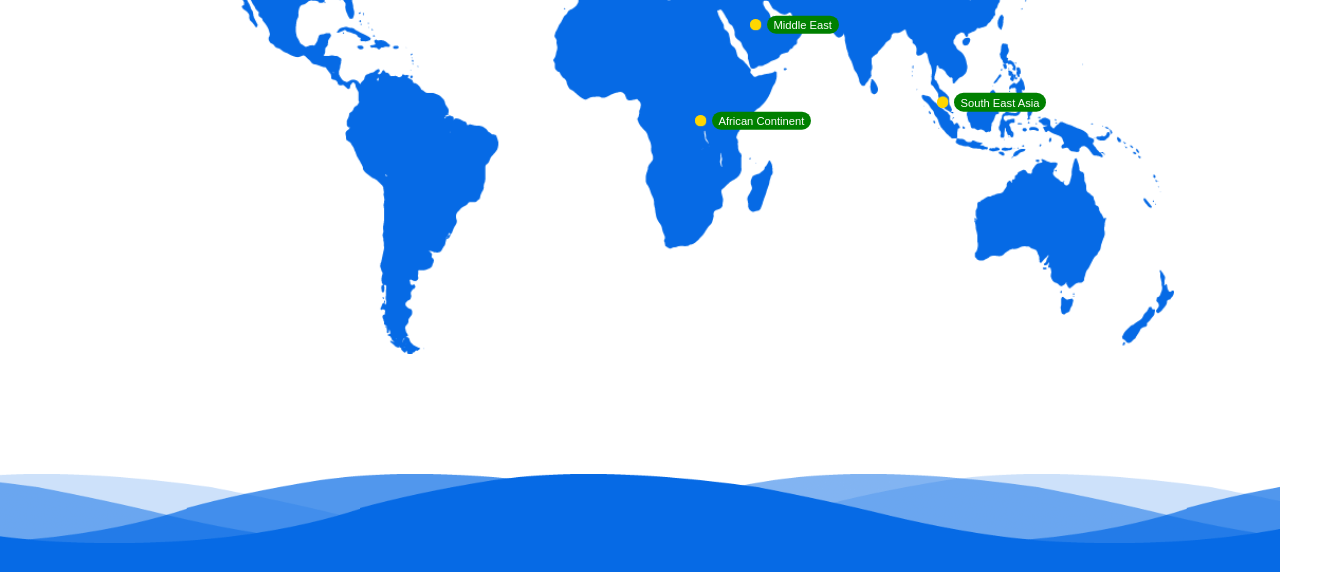
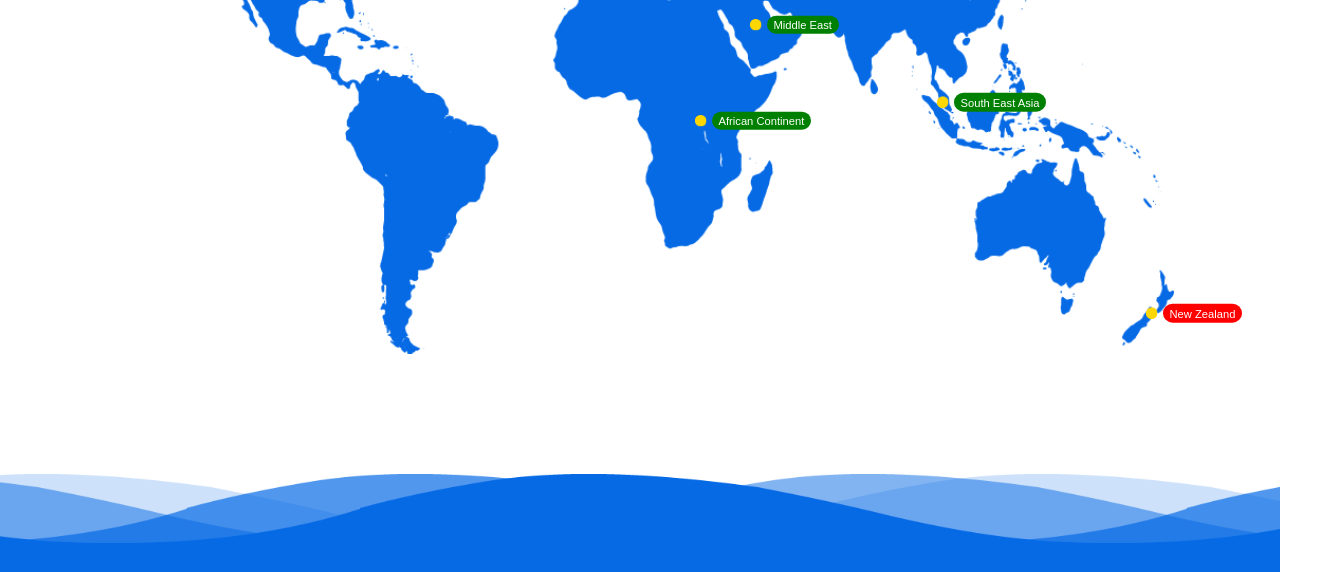
Before and after one commit to silverprimez/solvemen, a plain HTML site: page index.html in a window 1280 px wide. Shown: the part 4501-5073 px from the top of the page, 1342 px wide, since content can reach past the window. Drawn offline with nearby package versions, Linux system fonts and the light colour scheme.

Commit message:
5/6 - v1

```diff
--- a/assets/css/homepage/branch.css
+++ b/assets/css/homepage/branch.css
@@ -135,6 +135,47 @@
     left: 68%;
 }
 
+
+.pins {
+    position: absolute;
+    width: 0.7em;
+    height: 0.7em;
+    border-radius: 50%;
+    background: var(--gold);
+}
+
+.pins::before {
+    content: "";
+    background: var(--gold);
+    position: absolute;
+    top: 50%;
+    left: 50%;
+    transform: translateX(-50%) translateY(-50%);
+    width: 100%;
+    height: 100%;
+    border-radius: 50%;
+    animation: pulse 1.3s ease-in-out infinite;
+}
+
+.pins span {
+    display: inline-block;
+    white-space: nowrap;
+    position: absolute;
+    left: 1.5em;
+    top: 50%;
+    transform: translateY(-50%);
+    background: red;
+    border-radius: 3em;
+    padding: 0.3em 0.6em;
+    font-size: 0.7em;
+    color: var(--white);
+}
+
+.new-zealand {
+    top: 91%;
+    left: 96%;
+}
+
 @keyframes pulse {
     100% {
         opacity: 0;
--- a/index.html
+++ b/index.html
@@ -171,9 +171,9 @@
                             <h3>Ilya Kravchuk <br><span>Chief Executive officer</span></h3>
                         </div>
                         <ul class="sci">
-                            <li style="--i: 1">
+                            <!--<li style="--i: 1">
                                 <a href="https://www.facebook.com/ilya.kravchuk.5"><i class="fa-brands fa-facebook-f"></i></a>
-                            </li>
+                            </li>-->
                             <li style="--i: 2">
                                 <a href="https://www.linkedin.com/in/ilyakayy/"><i class="fa-brands fa-linkedin-in"></i></a>
                             </li>
@@ -189,9 +189,9 @@
                             <h3>Muhammad Aswad <br><span>Chief Operation Officer</span></h3>
                         </div>
                         <ul class="sci">
-                            <li style="--i: 1">
+                            <!--<li style="--i: 1">
                                 <a href="https://www.facebook.com/silverprimez/"><i class="fa-brands fa-facebook-f"></i></a>
-                            </li>
+                            </li>-->
                             <li style="--i: 2">
                                 <a href="https://www.linkedin.com/in/aswad95/"><i class="fa-brands fa-linkedin-in"></i></a>
                             </li>
@@ -207,11 +207,11 @@
                             <h3>Timofei Kvasnikov <br><span>Chief Trading Officer</span></h3>
                         </div>
                         <ul class="sci">
-                            <li style="--i: 1">
+                            <!--<li style="--i: 1">
                                 <a href="https://www.facebook.com/profile.php?id=100004096624995"><i class="fa-brands fa-facebook-f"></i></a>
-                            </li>
+                            </li>-->
                             <li style="--i: 2">
-                                <a href="#"><i class="fa-brands fa-linkedin-in"></i></a>
+                                <a ><i class="fa-brands fa-linkedin-in"></i></a>
                             </li>
                         </ul>
                     </div>
@@ -222,12 +222,12 @@
                     </div>
                     <div class="content">
                         <div class="contentBx">
-                            <h3>Timea Barabas<br><span>Regional Officer</span></h3>
+                            <h3>Timea Barabas<br><span>Africa Region Partner</span></h3>
                         </div>
                         <ul class="sci">
-                            <li style="--i: 1">
+                            <!--<li style="--i: 1">
                                 <a href="#"><i class="fa-brands fa-facebook-f"></i></a>
-                            </li>
+                            </li>-->
                             <li style="--i: 2">
                                 <a href="https://www.linkedin.com/in/timi-barabas/"><i class="fa-brands fa-linkedin-in"></i></a>
                             </li>
@@ -243,11 +243,11 @@
                             <h3>Isa Isgenderov<br><span>Chief of Logistics</span></h3>
                         </div>
                         <ul class="sci">
-                            <li style="--i: 1">
+                            <!--<li style="--i: 1">
                                 <a href="#"><i class="fa-brands fa-facebook-f"></i></a>
-                            </li>
+                            </li>-->
                             <li style="--i: 2">
-                                <a href="#"><i class="fa-brands fa-linkedin-in"></i></a>
+                                <a ><i class="fa-brands fa-linkedin-in"></i></a>
                             </li>
                         </ul>
                     </div>
@@ -375,6 +375,9 @@
             </div>
             <div class="pin turkmenistan-uzbekistan" data-aos="fade-left" data-aos-duration="1600">
                 <span>Turkmenistan & Uzbekistan</span>
+            </div>
+            <div class="pins new-zealand" data-aos="fade-left" data-aos-duration="1600">
+                <span>New Zealand</span>
             </div>
         </div>
     </section>
```
